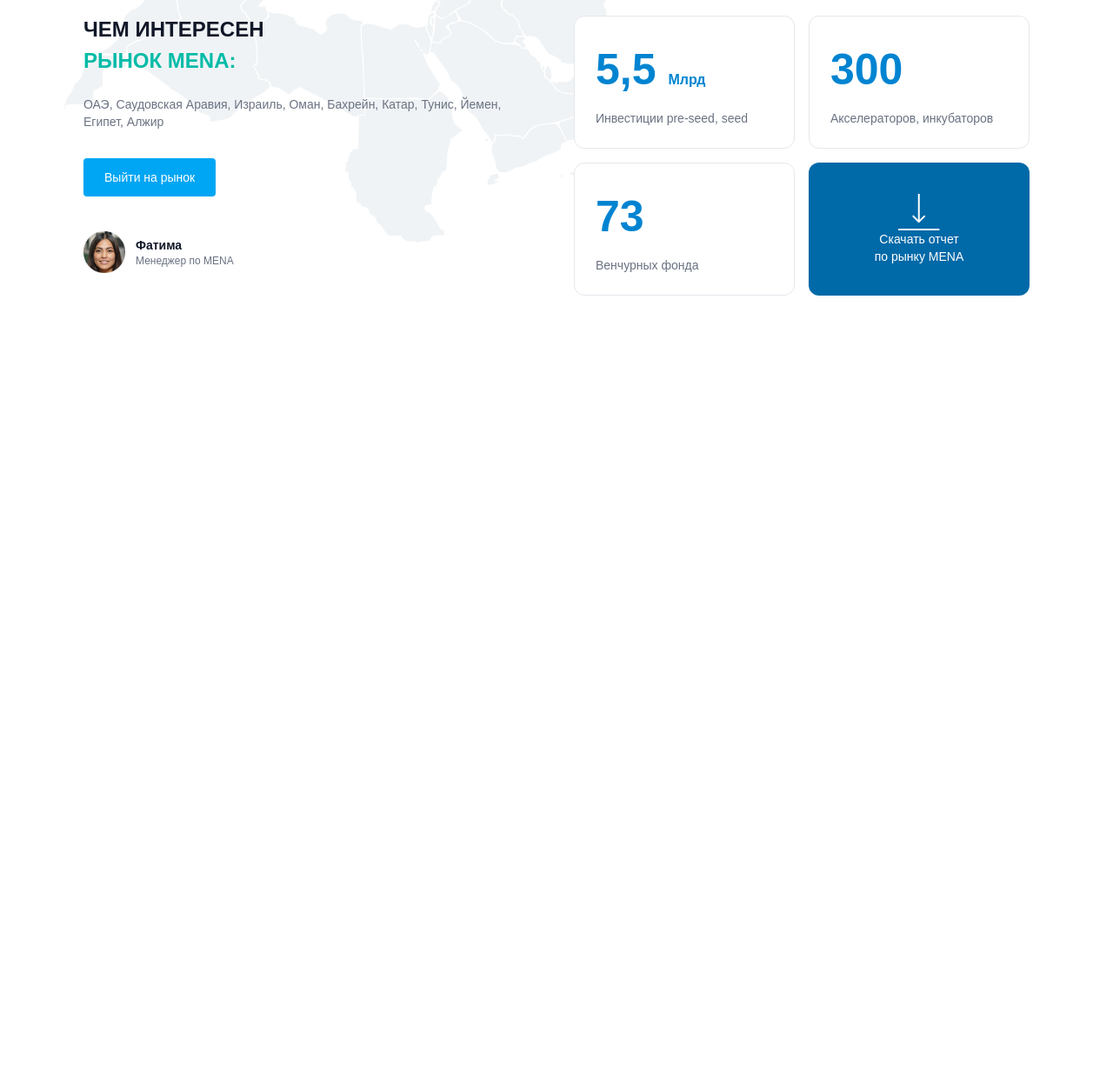
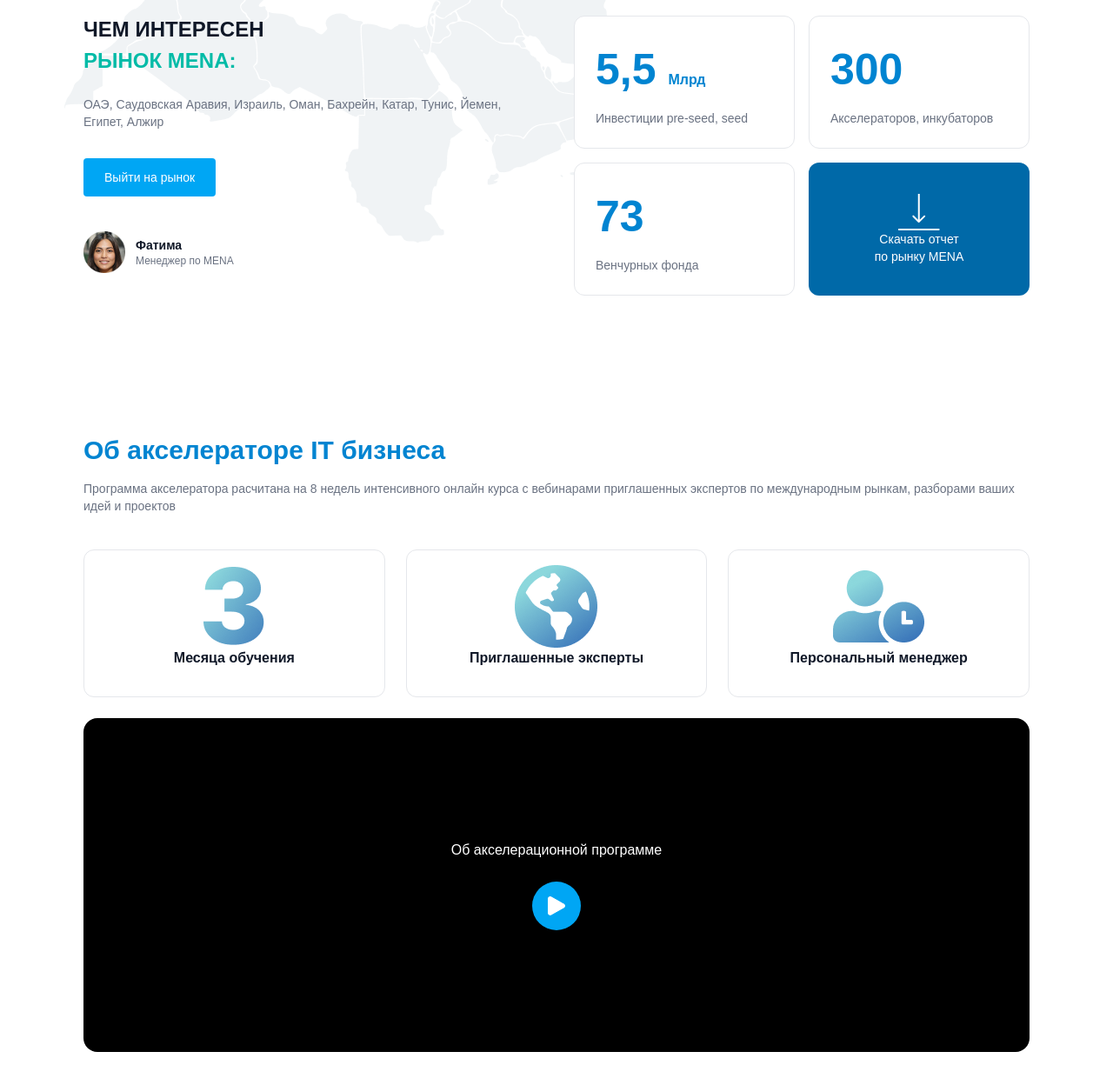
Before and after one commit to mirzozodam2009-lang/Home-Work, a website: page index.html in a window 1280 px wide. Shown: the part 2966-4214 px from the top of the page at 87% size. Before the commit the page ends 3386 px from the top, so only its background shows below. Drawn offline with Linux system fonts and the light colour scheme.

Commit message:
Section 6

```diff
--- a/index.html
+++ b/index.html
@@ -181,6 +181,41 @@
   </div>
 </section>
 
+<section class="max-w-6xl mx-auto px-8 py-20">
+  <h2 class="text-3xl font-bold text-sky-600 mb-4">Об акселераторе IT бизнеса</h2>
+  <p class="text-sm text-gray-500 mb-10">
+    Программа акселератора расчитана на 8 недель интенсивного онлайн курса с вебинарами приглашенных экспертов по международным рынкам, разборами ваших идей и проектов
+  </p>
 
+  <div class="grid md:grid-cols-3 gap-6 mb-6">
+    <div class="border border-gray-200 rounded-xl p-8 text-center">
+      <div class="h-16 flex items-center justify-center mb-4">
+        <img src="3.png" class="">
+      </div>
+      <p class="font-bold text-gray-900">Месяца обучения</p>
+    </div>
+    <div class="border border-gray-200 rounded-xl p-8 text-center">
+      <div class="h-16 flex items-center justify-center mb-4">
+        <img src="Vector (13).png">
+      </div>
+      <p class="font-bold text-gray-900">Приглашенные эксперты</p>
+    </div>
+    <div class="border border-gray-200 rounded-xl p-8 text-center">
+      <div class="h-16 flex items-center justify-center mb-4">
+        <img src="Vector (14).png">
+      </div>
+      <p class="font-bold text-gray-900">Персональный менеджер</p>
+    </div>
+  </div>
+
+  <div class="bg-black rounded-2xl h-96 flex flex-col items-center justify-center gap-6">
+    <p class="text-white font-medium">Об акселерационной программе</p>
+    <div class="w-14 h-14 rounded-full bg-sky-500 flex items-center justify-center">
+      <span class="text-white text-xl">
+        <img src="Polygon 6.png" class="w-5">
+      </span>
+    </div>
+  </div>
+</section>
 </body>
 </html>
```
